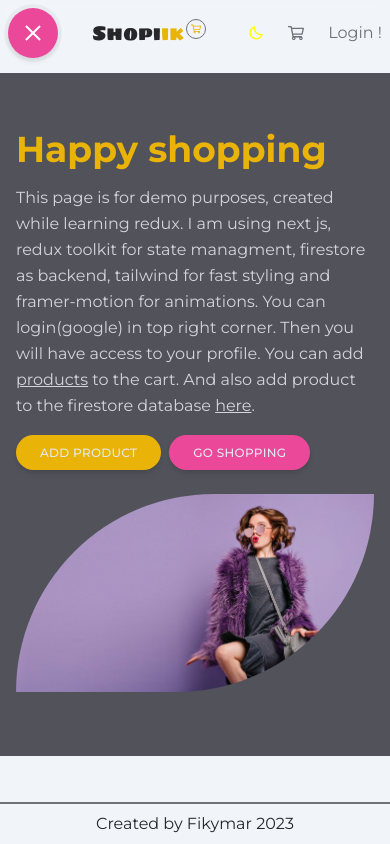
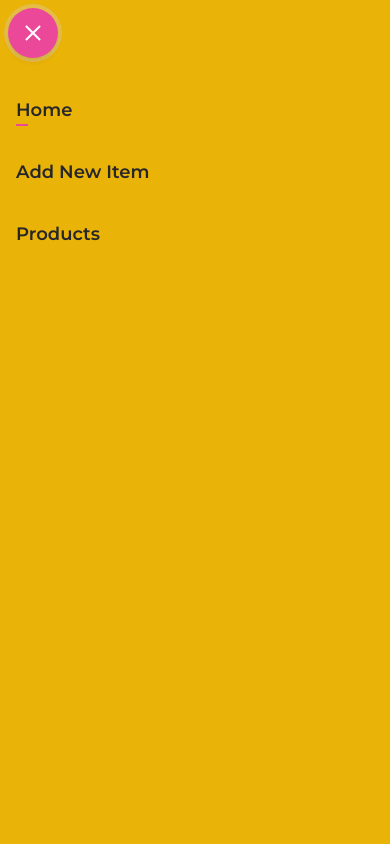
Before and after one commit to fikymar/eshop, a Next.js app: page / in a window 390 px wide. Both pictures are taken after a click on the button 33 px from the left and 33 px from the top of the page. Built offline with nearby package versions, Linux system fonts and the light colour scheme.

Commit message:
menu mobile

```diff
--- a/src/components/Header.tsx
+++ b/src/components/Header.tsx
@@ -13,10 +13,10 @@ import { AnimatePresence, motion, useScroll, useTransform } from 'framer-motion'
 import { Logo, Sun, Moon, Search, Cart } from '../constants/icons.js';
 import { cartActions } from '../context/cart-slice';
 import IconButton from './IconButton';
+import { set } from 'react-native-reanimated';
 
 const Header = () => {
-	const [isEnabled, setIsEnabled] = useState(false);
-	const { scrollY } = useScroll();
+	const [menuOpen, setMenuOpen] = useState(false);
 	const firebaseAuth = getAuth(app);
 	const provider = new GoogleAuthProvider();
 	const dispatch = useDispatch();
@@ -31,7 +31,7 @@ const Header = () => {
 	const login = async () => {
 		if (!isLoggedIn && !open) {
 			const { user } = await signInWithPopup(firebaseAuth, provider);
-			console.log(user);
+			// console.log(user);
 			dispatch(userActions.setUser(user));
 			dispatch(authActions.login());
 		}
@@ -41,8 +41,6 @@ const Header = () => {
 				dispatch(cartActions.closeCart());
 			}
 		} else return;
-		console.log('header log', isLoggedIn);
-		console.log('user log open', open);
 	};
 
 	const showCartModal = () => {
@@ -52,6 +50,12 @@ const Header = () => {
 			}
 			dispatch(cartActions.openCart());
 		} else dispatch(cartActions.closeCart());
+	};
+
+	const showMenu = () => {
+		if (!menuOpen) {
+			setMenuOpen(true);
+		} else setMenuOpen(false);
 	};
 
 	const MenuItems = [
@@ -64,22 +68,82 @@ const Header = () => {
 		<>
 			<motion.header className="sticky top-0 z-50 flex h-fit w-full items-center justify-between p-2 backdrop-blur-sm md:px-4">
 				{/* mobile nav */}
-				<div className="md:hidden">
-					<button className="group relative">
+				<div className="z-50 md:hidden">
+					<button className="group relative" onClick={showMenu}>
 						<div className="relative flex h-[50px] w-[50px] transform items-center justify-center overflow-hidden rounded-full bg-pink-500 shadow-md ring-0 ring-gray-300 ring-opacity-30 transition-all duration-200 hover:ring-8 group-focus:ring-4">
 							<div className="flex h-[20px] w-[20px] origin-center transform flex-col justify-between overflow-hidden transition-all duration-300">
-								<div className="h-[2px] w-7 origin-left transform bg-white transition-all duration-300 group-focus:translate-x-10"></div>
-								<div className="h-[2px] w-7 transform rounded bg-white transition-all delay-75 duration-300 group-focus:translate-x-10"></div>
-								<div className="h-[2px] w-7 origin-left transform bg-white transition-all delay-150 duration-300 group-focus:translate-x-10"></div>
-
-								<div className="absolute top-2.5 flex w-0 -translate-x-10 transform items-center justify-between transition-all duration-500 group-focus:w-12 group-focus:translate-x-0">
-									<div className="absolute h-[2px] w-5 rotate-0 transform bg-white transition-all delay-300 duration-500 group-focus:rotate-45"></div>
-									<div className="absolute h-[2px] w-5 -rotate-0 transform bg-white transition-all delay-300 duration-500 group-focus:-rotate-45"></div>
+								<div
+									className={`h-[2px] w-7 origin-left transform bg-white transition-all duration-300 ${
+										menuOpen && 'translate-x-10'
+									}`}
+								></div>
+								<div
+									className={`h-[2px] w-7 transform rounded bg-white transition-all delay-75 duration-300 ${
+										menuOpen && 'translate-x-10'
+									}`}
+								></div>
+								<div
+									className={`h-[2px] w-7 origin-left transform bg-white transition-all delay-150 duration-300 ${
+										menuOpen && 'translate-x-10'
+									}`}
+								></div>
+								<div
+									className={`absolute top-2.5 flex w-0  transform items-center justify-between transition-all duration-500 ${
+										menuOpen ? 'w-12 translate-x-0' : '-translate-x-10'
+									}`}
+								>
+									<div
+										className={`absolute h-[2px] w-5  transform bg-white transition-all delay-300 duration-500 ${
+											menuOpen ? 'rotate-45' : 'rotate-0'
+										}`}
+									></div>
+									<div
+										className={`${menuOpen ? '-rotate-45' : '-rotate-0'} absolute h-[2px] w-5
+											 transform bg-white transition-all
+											delay-300
+										duration-500`}
+									></div>
 								</div>
 							</div>
 						</div>
 					</button>
 				</div>
+
+				<AnimatePresence>
+					{menuOpen && (
+						<motion.div
+							className="fixed top-0 left-0 z-10 h-screen w-screen bg-yellow-500"
+							initial={{ x: -1000 }}
+							animate={{ x: 0 }}
+							exit={{ x: -1000 }}
+							transition={{
+								type: 'spring',
+								stiffness: 300,
+								damping: 20,
+							}}
+						>
+							<nav className="w-full text-lg font-semibold">
+								<ul className="items-left mt-20 flex w-fit flex-col">
+									{MenuItems.map((item) => {
+										return (
+											<li
+												key={item.title}
+												className="active group flex cursor-pointer  flex-col  border-opacity-0 p-4  duration-200  dark:text-white "
+											>
+												<Link href={item.link}>{item.title}</Link>
+												<p
+													className={`underline-h ${
+														router.pathname === item.link ? 'w-[1ch]' : 'w-0'
+													} group-hover:w-full`}
+												></p>
+											</li>
+										);
+									})}
+								</ul>
+							</nav>
+						</motion.div>
+					)}
+				</AnimatePresence>
 
 				{/* logo */}
 
@@ -94,13 +158,14 @@ const Header = () => {
 					</span>
 				</Link>
 
+				{/* dektop nav */}
 				<nav className="nav  hidden text-lg font-semibold md:flex ">
 					<ul className="flex items-center">
 						{MenuItems.map((item) => {
 							return (
 								<li
 									key={item.title}
-									className="active cursor-pointerflex group  flex-col  border-opacity-0 p-4  duration-200  dark:text-white "
+									className="active group flex cursor-pointer  flex-col  border-opacity-0 p-4  duration-200  dark:text-white "
 								>
 									<Link href={item.link}>{item.title}</Link>
 									<p
```
